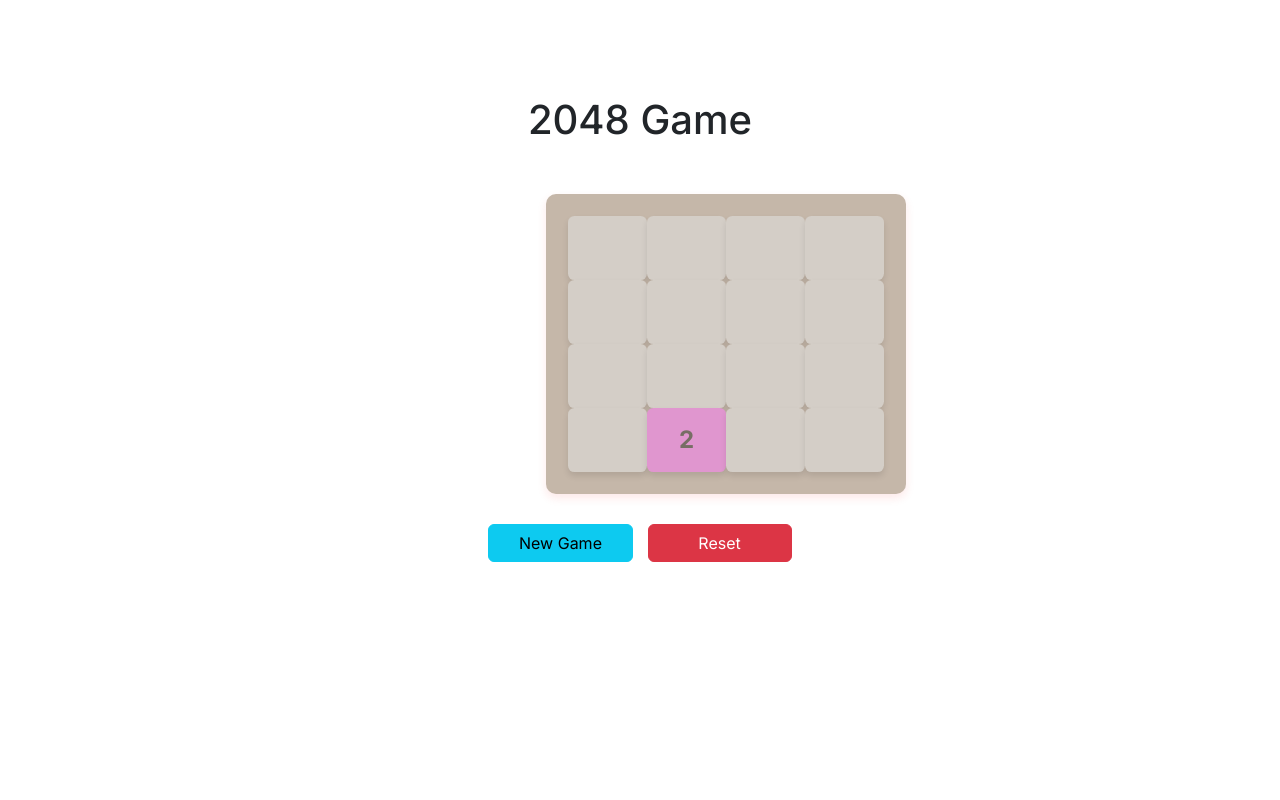
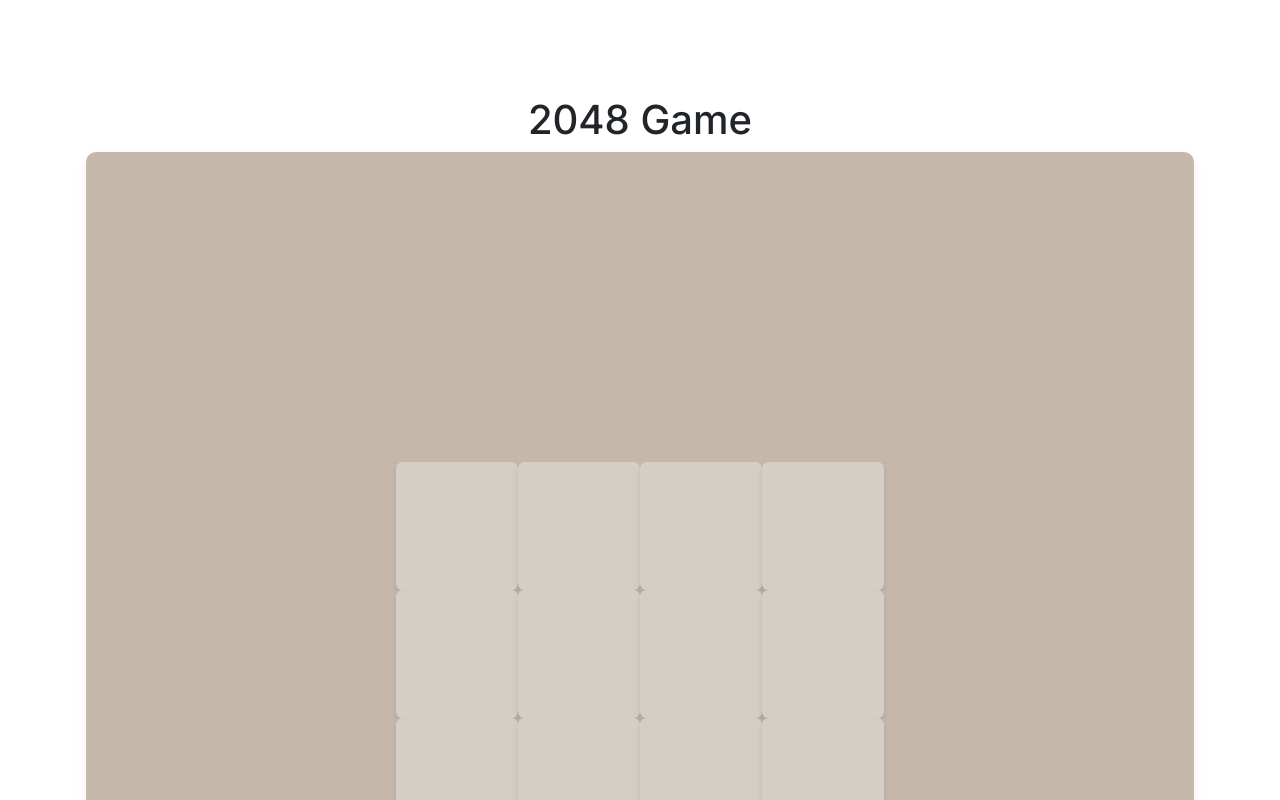
Before and after one commit to SindhujaDeveloper/AI-Project, a Next.js app: page / in a window 1280 px wide. Shown: the top 800 px of the page. Built offline with nearby package versions, Linux system fonts and the light colour scheme.

Commit message:
font-size changes

```diff
--- a/src/app/page.module.css
+++ b/src/app/page.module.css
@@ -16,7 +16,7 @@
   width: 25vw;
   height: 10vw;
   background-color: #d4cec7;
-  font-size: 24px;
+  font-size: 2.4vw;
   font-weight: bold;
   border-radius: 0.5vw;
   box-shadow: 0px 4px 6px rgba(0, 0, 0, 0.1);
@@ -100,7 +100,7 @@
 
 
 
-@media screen and (min-width:920px) {
+@media screen and (min-width:1420px) {
   .gameBoard {
     padding: 2% 2% 2% 2%;
     margin-left: 460px;
@@ -113,3 +113,17 @@
     height: 5vw;
   }
 }
+
+/* @media screen and (max-width:700px) {
+  .gameBoard {
+    padding: 2% 2% 2% 2%;
+    margin-left: 460px;
+    margin-top: 50px;
+    width: 360px
+  }
+
+  .cell {
+    width: 19vw;
+    height: 5vw;
+  }
+} */
```
